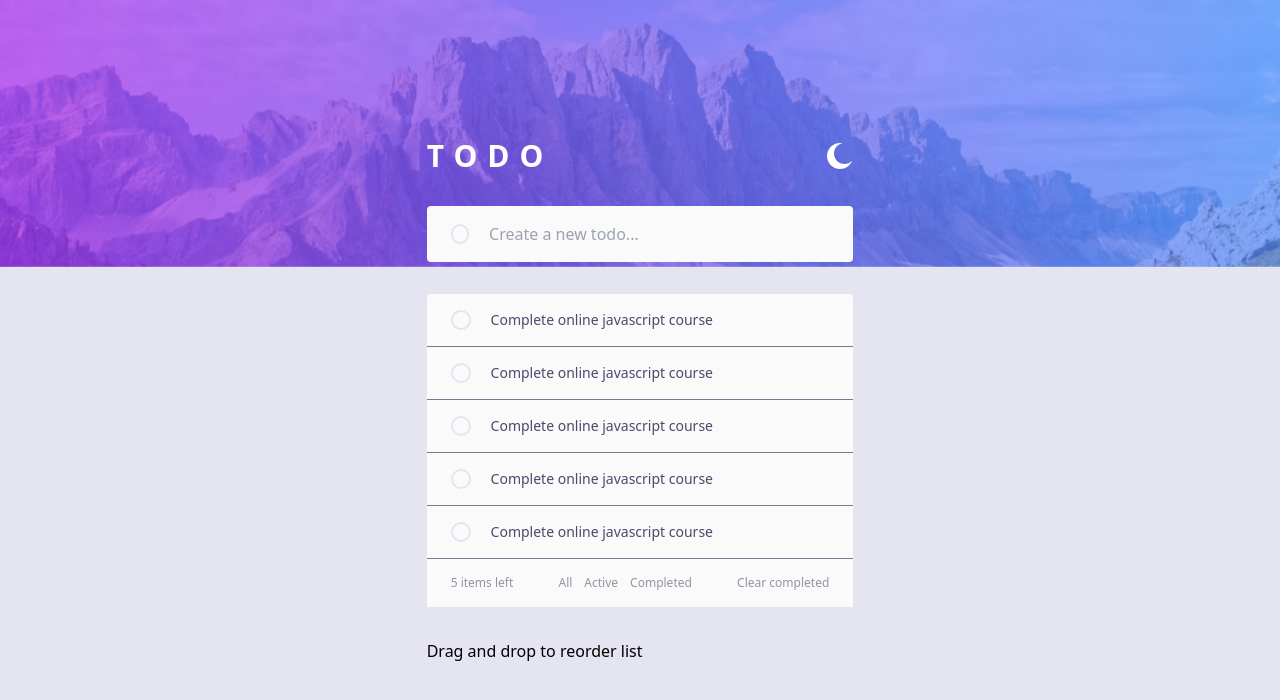
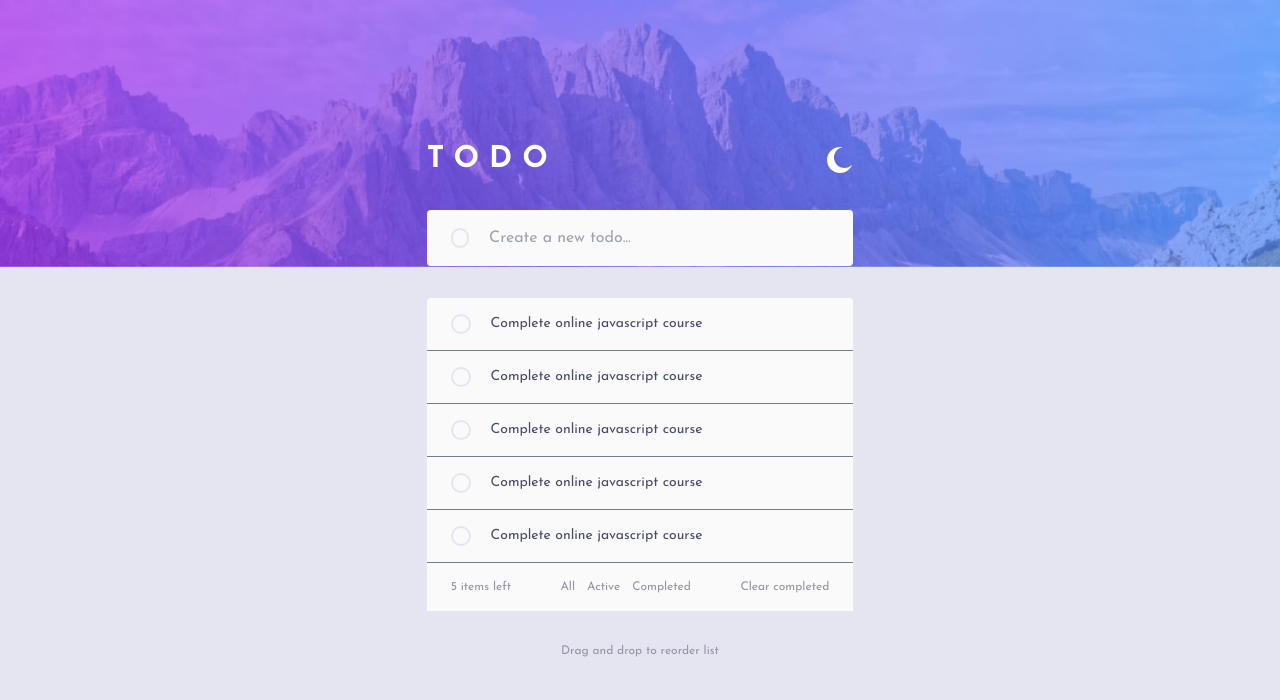
Before and after one commit to GraceYourCode/todo_app, a React (Vite) app: page / in a window 1280 px wide. Shown: the top 700 px of the page. Built offline with nearby package versions, Linux system fonts and the light colour scheme.

Commit message:
working on a todo app

```diff
--- a/src/App.jsx
+++ b/src/App.jsx
@@ -13,12 +13,12 @@ const App = () => {
   return (
     <>
       <img src={dark_Mode?dark_Mode_Background:light_Mode_Background} alt="Backgound image" className="fixed z-20" />
-      <div className={`${dark_Mode?"bg-dark_Blue":"bg-very_Light_Grey_Blue"} min-h-full w-full absolute flex justify-center items-center`}>
+      <div className={`${dark_Mode?"bg-dark_Blue":"bg-very_Light_Grey_Blue"} min-h-full w-full absolute flex justify-center items-center font-primary`}>
         <main className="w-1/3 z-30 flex-col flex gap-8">
           <Nav_Bar dark_Mode={dark_Mode} setTheme={()=>toggle_Dark_Mode()} />
           <Search_Bar dark_Mode={dark_Mode} />
           <Tasks dark_Mode={dark_Mode} />
-          <p>Drag and drop to reorder list</p>
+          <p className={`text-center text-xs ${dark_Mode?"text-dark_Grey_Blue":"text-light_Mode_Dark_Grey_Blue"}`}>Drag and drop to reorder list</p>
         </main>
       </div>
     </>
--- a/src/Components/Nav_Bar.jsx
+++ b/src/Components/Nav_Bar.jsx
@@ -4,7 +4,7 @@ const Nav_Bar = ({dark_Mode, setTheme}) => {
   return (
     <nav className="flex items-center justify-between">
       <header className="text-white text-3xl tracking-widest font-bold body">TODO</header>
-      <button onClick={()=>setTheme()}>
+      <button onClick={()=>setTheme()} className="outline-none">
         {dark_Mode?
           <svg xmlns="http://www.w3.org/2000/svg" width="26" height="26"><path fill="#FFF" fillRule="evenodd" d="M13 21a1 1 0 011 1v3a1 1 0 11-2 0v-3a1 1 0 011-1zm-5.657-2.343a1 1 0 010 1.414l-2.121 2.121a1 1 0 01-1.414-1.414l2.12-2.121a1 1 0 011.415 0zm12.728 0l2.121 2.121a1 1 0 01-1.414 1.414l-2.121-2.12a1 1 0 011.414-1.415zM13 8a5 5 0 110 10 5 5 0 010-10zm12 4a1 1 0 110 2h-3a1 1 0 110-2h3zM4 12a1 1 0 110 2H1a1 1 0 110-2h3zm18.192-8.192a1 1 0 010 1.414l-2.12 2.121a1 1 0 01-1.415-1.414l2.121-2.121a1 1 0 011.414 0zm-16.97 0l2.121 2.12A1 1 0 015.93 7.344L3.808 5.222a1 1 0 011.414-1.414zM13 0a1 1 0 011 1v3a1 1 0 11-2 0V1a1 1 0 011-1z" /></svg>:
           <svg xmlns="http://www.w3.org/2000/svg" width="26" height="26"><path fill="#FFF" fillRule="evenodd" d="M13 0c.81 0 1.603.074 2.373.216C10.593 1.199 7 5.43 7 10.5 7 16.299 11.701 21 17.5 21c2.996 0 5.7-1.255 7.613-3.268C23.22 22.572 18.51 26 13 26 5.82 26 0 20.18 0 13S5.82 0 13 0z"/></svg>
--- a/src/Components/Task.jsx
+++ b/src/Components/Task.jsx
@@ -1,6 +1,8 @@
 import Check from "./Check"
 
 const Task = ({dark_Mode}) => {
+
+
   return (
     <div className="flex px-6 py-4 gap-5 items-center border-b-1 border-b-dark_Grey_Blue">
       <Check dark_mode={dark_Mode} />
--- a/src/index.css
+++ b/src/index.css
@@ -4,4 +4,4 @@
 @tailwind utilities;
 
 
-.body {font-family: 'Josefin Sans', ;}
+.body {font-family: 'Josefin Sans' ;}
--- a/tailwind.config.js
+++ b/tailwind.config.js
@@ -10,7 +10,11 @@ export default {
       1: ".5px",
       2: "2px"
     },
-    extend: {},
+    extend: {
+      fontFamily: {
+        primary: "Josefin Sans"
+      }
+    },
     colors: {
       dark_Blue: "hsl(235, 21%, 11%)",
       desaturated_Blue: "hsl(235, 24%, 19%)",
```
